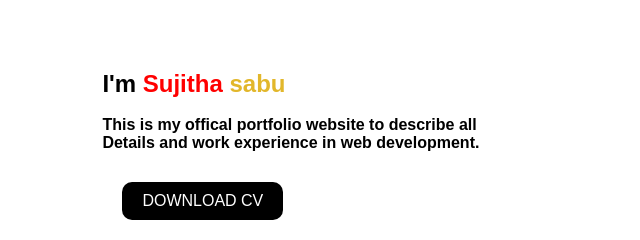
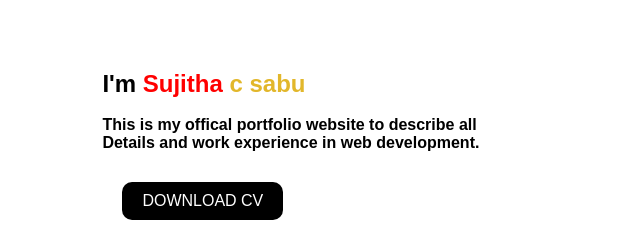
Before and after one commit to joyel-c-mathew/sujithacs_portfolio, a plain HTML site: page index.html in a window 1280 px wide. Shown: the part 214-454 px from the top of the page, 0-640 px from the left. Drawn offline with Linux system fonts and the light colour scheme.

Commit message:
modified index.html and add sample file

```diff
--- a/index.html
+++ b/index.html
@@ -34,7 +34,7 @@
         <!--Home-->
         <section id="home">
             <div class="title">
-                <h1>I'm <span id="name"> Sujitha </span><span id="lastname">sabu</span></h1><br>
+                <h1>I'm <span id="name"> Sujitha </span><span id="lastname">c sabu</span></h1><br>
 
         <p><b>This is my offical portfolio website to describe all<br>
              Details and work experience in web development.</b></p>
```
Also changed, not shown: sample1/style.css (added).
